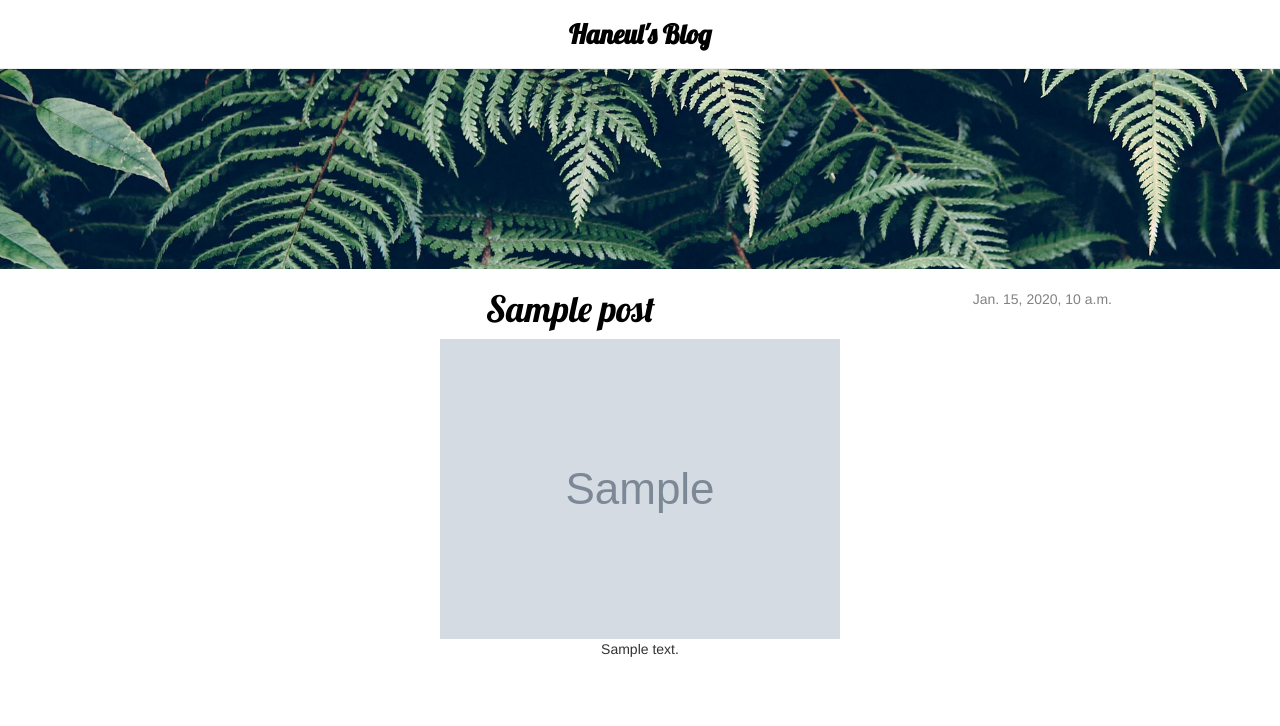
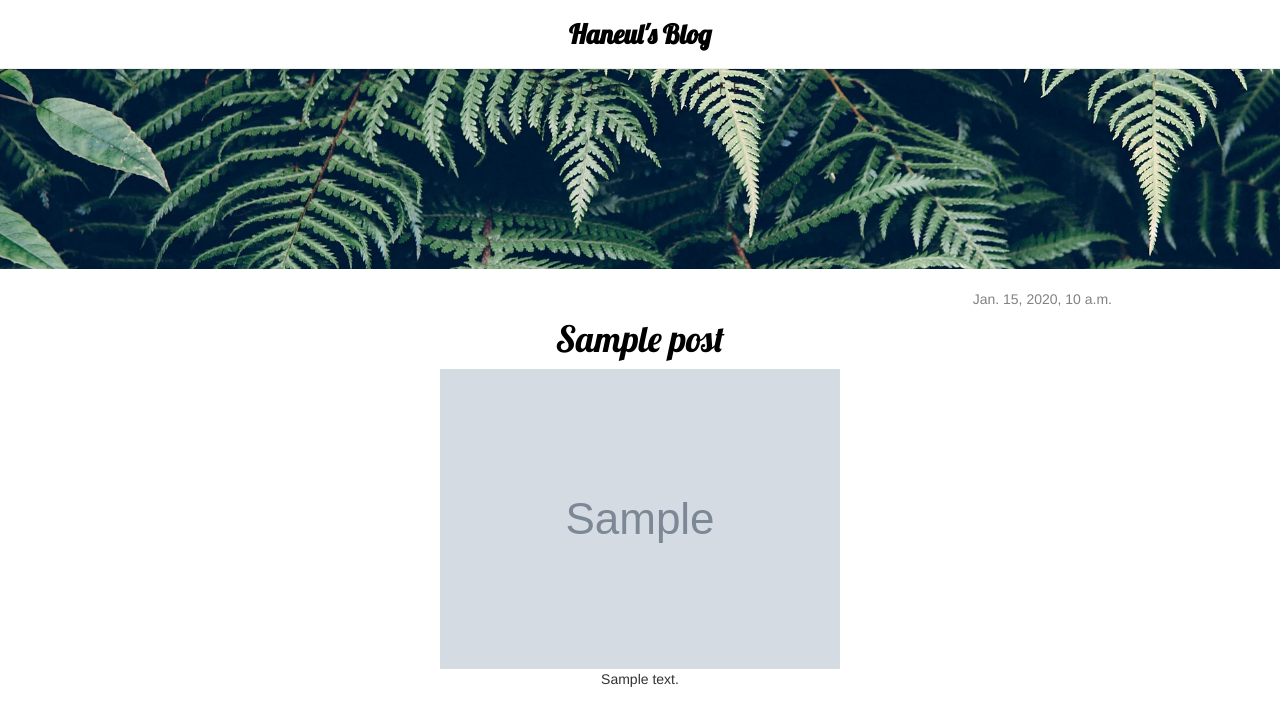
Before and after one commit to khaneulch/djangoblog, a Django app: template blog/templates/blog/post_list.html in a window 1280 px wide. Shown: the top 726 px of the page. Run offline with Django 3.2, Linux system fonts and the light colour scheme; the template is opened without the code that fills it: values that come from a table or form of the project are taken from there, others are empty; tables that the repository leaves empty hold one stand-in row (values such as "Sample post"); grey boxes marked "Sample" are stand-in pictures; some libraries are stand-ins or nearby versions.

Commit message:
170524_3

```diff
--- a/blog/static/css/blog.css
+++ b/blog/static/css/blog.css
@@ -20,6 +20,7 @@ h1, h2, h3, h4 {
 
 .date {
     float: right;
+    width: 100%;
     color: #828282;
 }
 
--- a/blog/templates/blog/post_list.html
+++ b/blog/templates/blog/post_list.html
@@ -4,9 +4,11 @@
     {% for post in posts %}
         <div class="post">
             <div class="date">
-                {{ post.published_date }}
+                <p style="float: right">{{ post.published_date }}</p>
             </div>
-            <h1><a href="{% url 'post_detail' pk=post.pk %}">{{ post.title }}</a></h1>
+            <div>
+                <h1><a href="{% url 'post_detail' pk=post.pk %}">{{ post.title }}</a></h1>
+            </div>
             <div>
                 <img src="{{ post.upload_img.url }}" class="img-responsive hn_img">
             </div>
```
